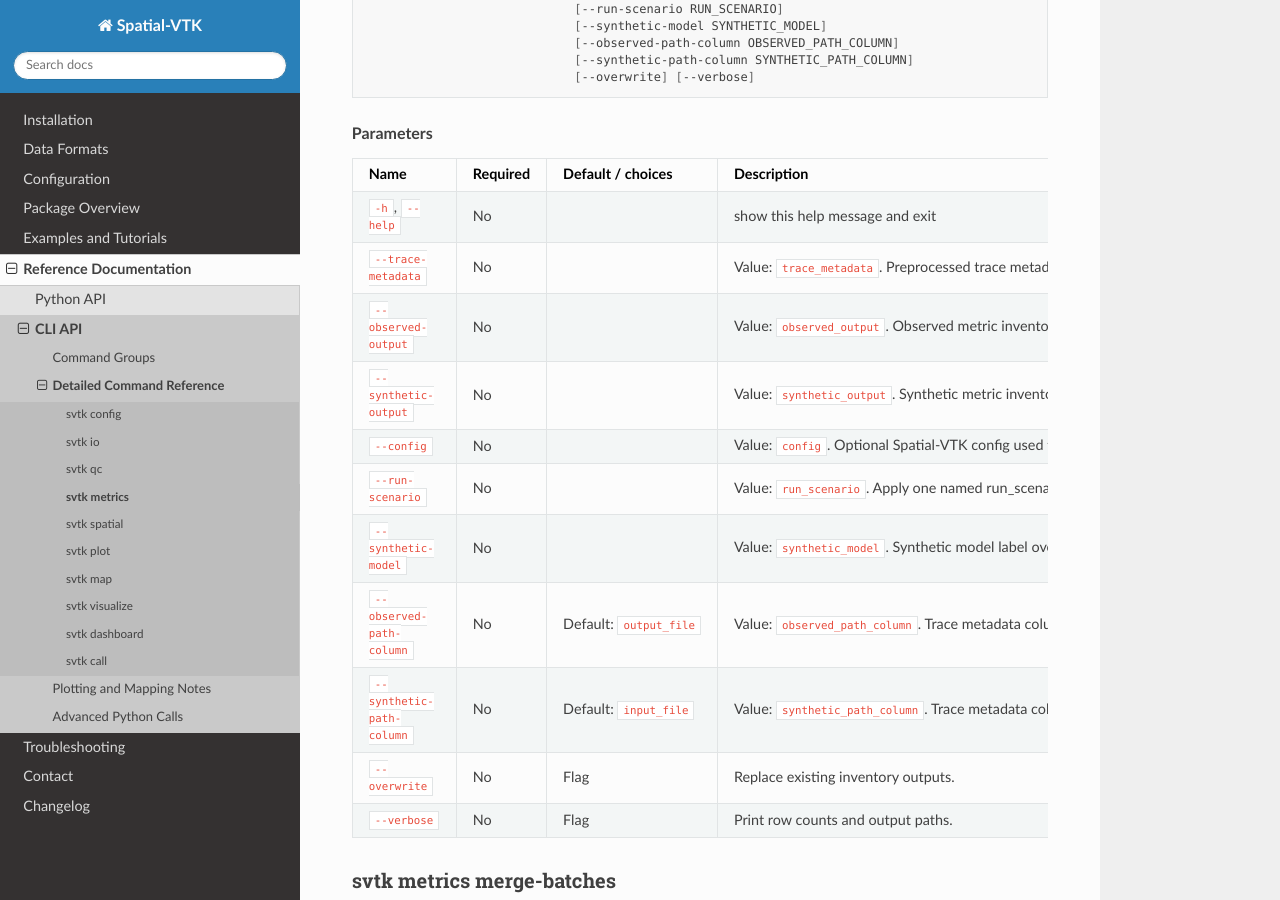
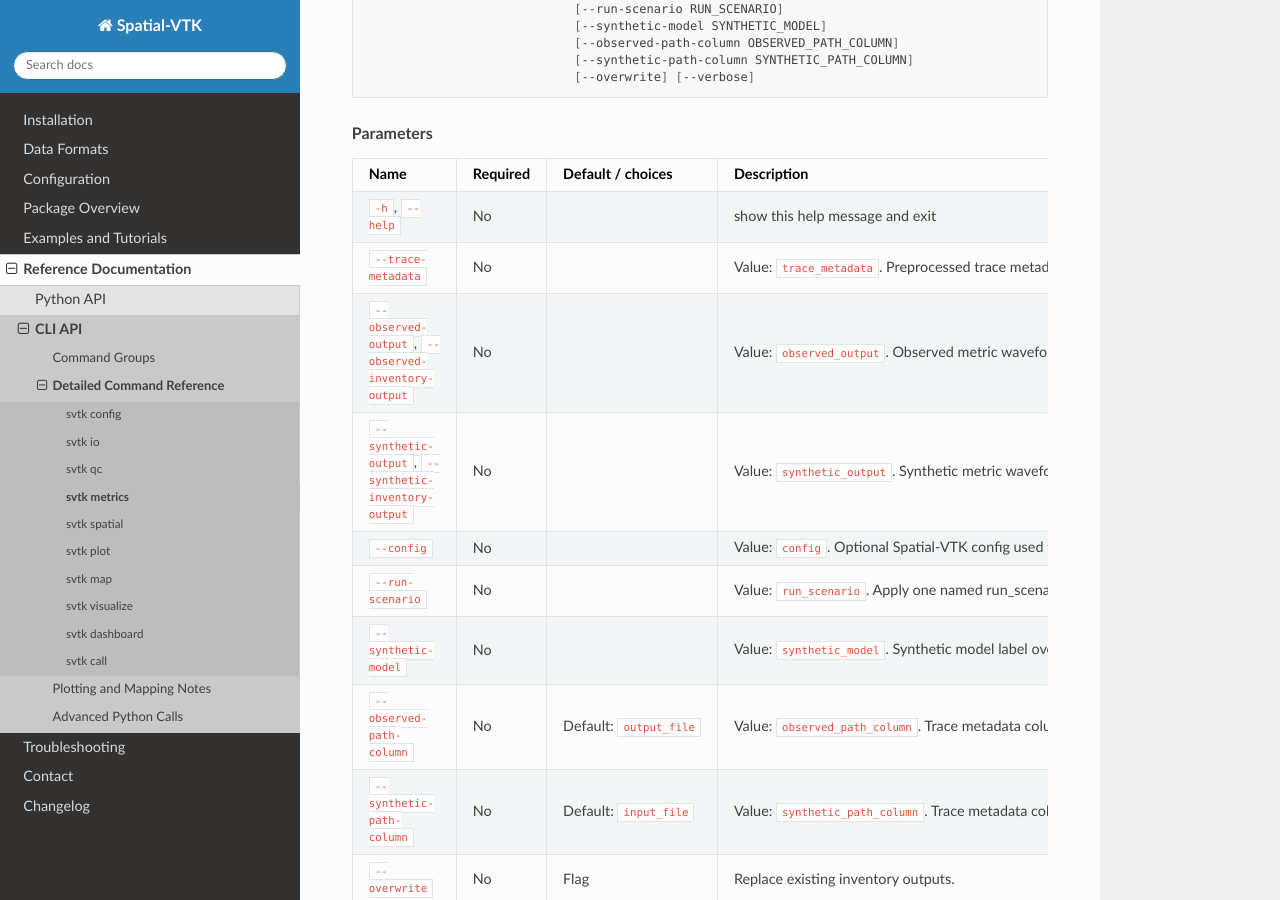
Before and after one commit to bcbirkel/spatial-vtk, a Sphinx documentation site: the page built from docs/reference/cli/metrics.rst, in a window 1280 px wide and 900 px high, scrolled down 2766 px. Built offline with Sphinx 7.4.7 and the Read the Docs theme 3.1.0, drawn with Linux system fonts in a browser that asks for light colours; some of the changed text lies outside the part shown.

Commit message:
Clarify metric workflow path aliases

```diff
--- a/docs/changelog.rst
+++ b/docs/changelog.rst
@@ -2,6 +2,12 @@ Changelog
 =========
 
 2026-06-17
+   Clarified metric workflow CLI path aliases. ``svtk metrics inventories``
+   now exposes ``--observed-inventory-output`` and
+   ``--synthetic-inventory-output``, ``svtk metrics plan`` exposes
+   ``--observed-metric-inventory`` and ``--synthetic-metric-inventory``, and
+   ``svtk metrics run`` exposes ``--task-table`` and ``--metric-rows`` while
+   preserving the older flags.
    Clarified registered plotting CLI table help. Generated ``svtk plot``,
    ``svtk map``, and ``svtk visualize`` pages now describe primary and
    convenience tables by table role/config key instead of raw Python function
--- a/docs/reference/cli/metrics.rst
+++ b/docs/reference/cli/metrics.rst
@@ -220,15 +220,15 @@ svtk metrics inventories
    * - ``--trace-metadata``
      - No
      -
-     - Value: ``trace_metadata``. Preprocessed trace metadata CSV/parquet path. Defaults to the configured preprocessing metadata output.
-   * - ``--observed-output``
+     - Value: ``trace_metadata``. Preprocessed trace metadata CSV/parquet path. Defaults to the configured preprocessing trace_metadata output.
+   * - ``--observed-output``, ``--observed-inventory-output``
      - No
      -
-     - Value: ``observed_output``. Observed metric inventory CSV/parquet output path. Defaults to configured output table 'observed_metric_inventory'.
-   * - ``--synthetic-output``
+     - Value: ``observed_output``. Observed metric waveform inventory output CSV/parquet path. Defaults to configured output table 'observed_metric_inventory'.
+   * - ``--synthetic-output``, ``--synthetic-inventory-output``
      - No
      -
-     - Value: ``synthetic_output``. Synthetic metric inventory CSV/parquet output path. Defaults to configured output table 'synthetic_metric_inventory'.
+     - Value: ``synthetic_output``. Synthetic metric waveform inventory output CSV/parquet path. Defaults to configured output table 'synthetic_metric_inventory'.
    * - ``--config``
      - No
      -
@@ -416,14 +416,14 @@ svtk metrics plan
      - No
      -
      - show this help message and exit
-   * - ``--observed-inventory``
+   * - ``--observed-inventory``, ``--observed-metric-inventory``
      - No
      -
-     - Value: ``observed_inventory``. Observed metric waveform inventory.
-   * - ``--synthetic-inventory``
+     - Value: ``observed_inventory``. Observed metric waveform inventory CSV/parquet path. Defaults to configured output table 'observed_metric_inventory'.
+   * - ``--synthetic-inventory``, ``--synthetic-metric-inventory``
      - No
      -
-     - Value: ``synthetic_inventory``. Synthetic metric waveform inventory.
+     - Value: ``synthetic_inventory``. Synthetic metric waveform inventory CSV/parquet path. Defaults to configured output table 'synthetic_metric_inventory'.
    * - ``--config``
      - No
      -
```
Also changed, not shown: other parts of docs/reference/cli/metrics.rst (+4 -4 lines), 2 other files.
